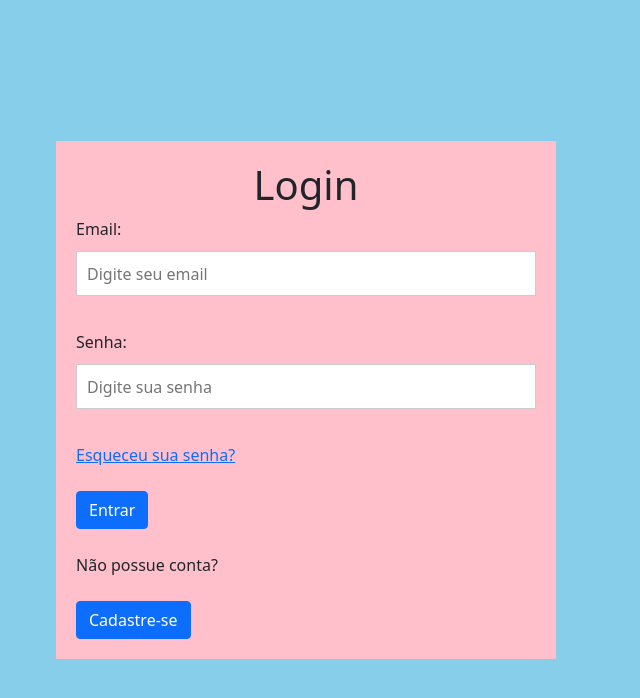
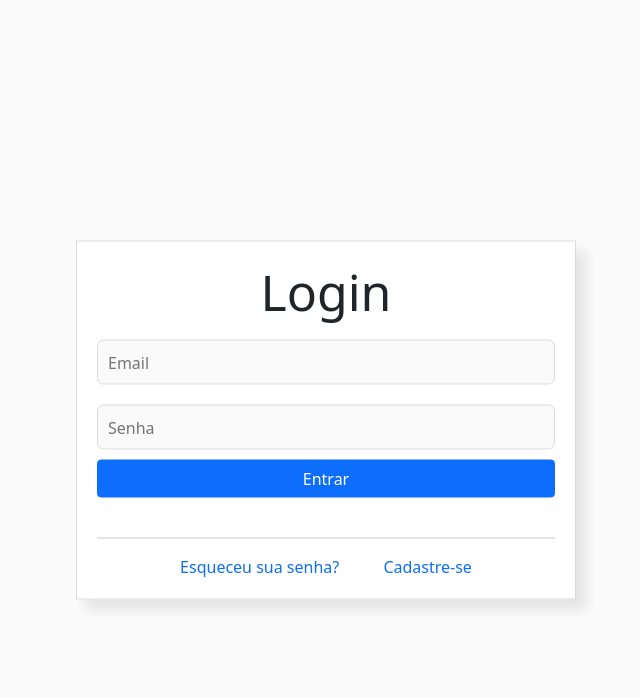
Before and after one commit to hellemmourap/projetointegrado-web, a plain HTML site: page index.html in a window 1280 px wide. Shown: the whole page, without its empty margins (334-974 px from the left). Drawn offline with nearby package versions, Linux system fonts and the light colour scheme.

Commit message:
customização

```diff
--- a/css/index.css
+++ /dev/null
@@ -1,27 +0,0 @@
-*{margin: 0;padding: 0;box-sizing: border-box;}
-
-body{
-    background-color: skyblue;
-}
-.color{
-    background-color: pink;
-    max-width: 500px;
-    width: 70%;
-    padding: 20px;
-    position:absolute;
-    left: 50%;
-    top:50%;
-    transform: translate(-50%, -50%);
-
-}
-form h1{
-    text-align: center;
-}
-form input[type=text],
-form input[type=password]{
-    width: 100%;
-    height: 45px;
-    border: 1px solid #ccc;
-    padding-left: 10px;
-    margin: 10px 0;
-}
--- /dev/null
+++ b/css/style.css
@@ -0,0 +1,60 @@
+*{margin: 20px;padding: 0;box-sizing: border-box;}
+
+body{
+    background-color: #FAFAFA;
+}
+.color{
+    background-color:	#FFFFFF;
+    max-width: 500px;
+    width: 70%;
+    padding: 20px;
+    position:absolute;
+    left: 50%;
+    top:50%;
+    transform: translate(-50%, -50%);
+
+}
+
+form{
+    padding-left: 20px;
+    border: 1px solid #DBDBDB;
+    text-align: center;
+    box-shadow:10px 10px 10px rgba(50, 50, 50, 0.1);
+}
+
+form h1{
+    text-align: center;
+}
+form input[type=text],
+form input[type=password]{
+    width: 100%;
+    height: 45px;
+    border: 1px solid #DBDBDB;
+    padding-left: 10px;
+    margin: 10px 0;
+}
+
+form input{
+    background-color: #FAFAFA;
+    border-radius: 5pt;
+}
+form a{
+    text-decoration: none;
+    color: 	425d70;
+}
+form a:hover {
+    color: #425d70;
+}
+
+label h1{
+    color: #00376b;
+    font-size: 25px;
+}
+form h1{
+    font-size: 50px;
+}
+
+
+.btn-primary{
+    width: 100%;
+}
--- a/index.html
+++ b/index.html
@@ -8,7 +8,7 @@
     <link href="https://cdn.jsdelivr.net/npm/bootstrap@5.0.2/dist/css/bootstrap.min.css" rel="stylesheet"
         integrity="sha384-EVSTQN3/azprG1Anm3QDgpJLIm9Nao0Yz1ztcQTwFspd3yD65VohhpuuCOmLASjC" crossorigin="anonymous">
 
-    <link rel="stylesheet" href="css/index.css">
+    <link rel="stylesheet" href="css/style.css">
 
     <script src="/js/index.js"></script>
 
@@ -17,17 +17,16 @@
 <body>
     <form class="color">
         <h1>Login</h1>
-        <label for="">Email: </label> <br>
-        <input type="text" name="email" placeholder="Digite seu email" required /> <br><br>
+        <input type="text" name="email" placeholder="Email" required />
 
-        <label for="">Senha: </label> <br>
-        <input type="text" name="password" placeholder="Digite sua senha" required /> <br><br>
-        <a href="#"> Esqueceu sua senha? </a> <br><br>
+        <input type="text" name="password" id="password" placeholder="Senha" required />
+
         <input type="submit" class="btn btn-primary" name="botao" value="Entrar"/> <br><br>
 
+        <hr>
+        <a href="#"> Esqueceu sua senha? </a>
+        <a href="./html/cadastrar.html"> Cadastre-se </a>
 
-        <label for="">Não possue conta? </label> <br><br>
-        <a href="/html/cadastrar.html" class="btn btn-primary" role="button" > Cadastre-se </a>
     </form>
 </body>
 
```
Also changed, not shown: html/cadastrar.html (+10 -9 lines).
